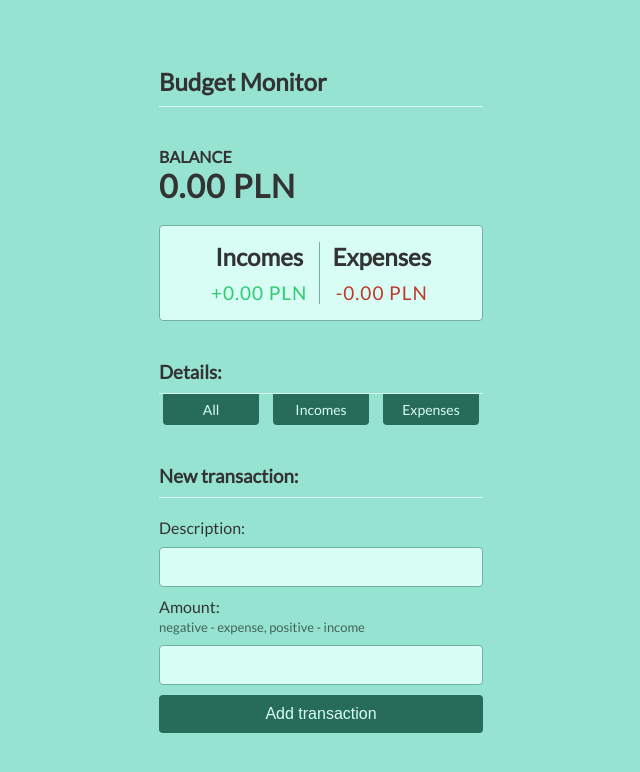
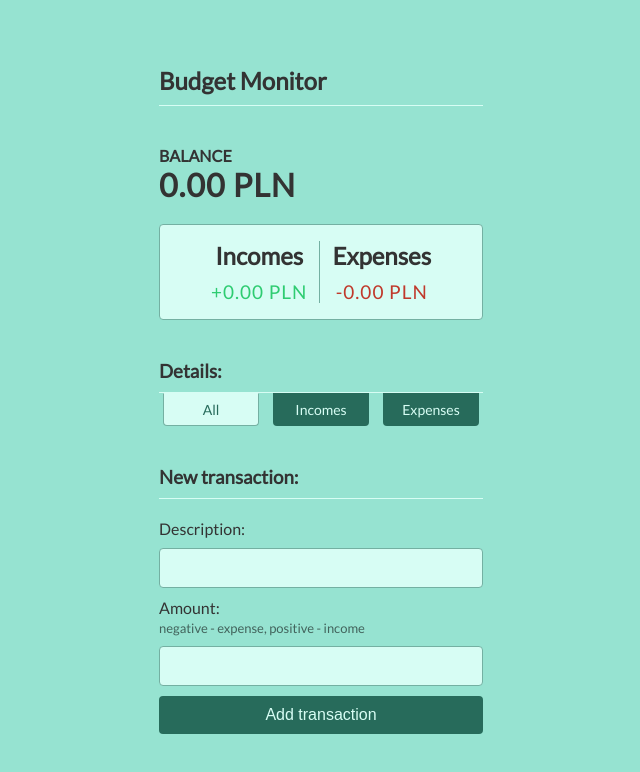
Before and after one commit to GhostOcelot/budget-monitor, a React (Create React App) app: page / in a window 1280 px wide. Shown: the top 772 px of the page, without its empty margins (319-959 px from the left). Built offline with nearby package versions, Linux system fonts and the light colour scheme.

Commit message:
active button styling added

```diff
--- a/src/App.js
+++ b/src/App.js
@@ -19,6 +19,8 @@ function App() {
 				<TransactionList
 					setShowIncomes={setShowIncomes}
 					setShowExpenses={setShowExpenses}
+					showIncomes={showIncomes}
+					showExpenses={showExpenses}
 				/>
 				<AddTransaction />
 			</div>
--- a/src/components/TransactionList.js
+++ b/src/components/TransactionList.js
@@ -2,7 +2,12 @@ import React, { useContext, useState, useEffect } from "react"
 import { GlobalContext } from "../context/GlobalState"
 import Transaction from "./Transaction"
 
-const TransactionList = ({ setShowIncomes, setShowExpenses }) => {
+const TransactionList = ({
+	setShowIncomes,
+	setShowExpenses,
+	showIncomes,
+	showExpenses
+}) => {
 	const { transactions } = useContext(GlobalContext)
 
 	const [filteredTransactions, setFilter] = useState(transactions)
@@ -39,13 +44,28 @@ const TransactionList = ({ setShowIncomes, setShowExpenses }) => {
 		<>
 			<h3 className="details">Details:</h3>
 			<div className="details-btn-container">
-				<button className="details-btn" onClick={filterAll}>
+				<button
+					className={`details-btn ${
+						showIncomes && showExpenses ? "active" : ""
+					}`}
+					onClick={filterAll}
+				>
 					all
 				</button>
-				<button className="details-btn" onClick={filterIncomes}>
+				<button
+					className={`details-btn ${
+						showIncomes && !showExpenses ? "active" : ""
+					}`}
+					onClick={filterIncomes}
+				>
 					incomes
 				</button>
-				<button className="details-btn" onClick={filterExpenses}>
+				<button
+					className={`details-btn ${
+						!showIncomes && showExpenses ? "active" : ""
+					}`}
+					onClick={filterExpenses}
+				>
 					expenses
 				</button>
 			</div>
--- a/src/index.css
+++ b/src/index.css
@@ -71,6 +71,14 @@ h4 {
 	color: #d7fdf4;
 	text-transform: capitalize;
 	font-size: 14px;
+	cursor: pointer;
+}
+
+.active {
+	background: #d7fdf4;
+	color: #276b5b;
+	border: 1px solid #74b0a2;
+	border-top: 1px solid #d7fdf4;
 }
 
 .inc-exp-container {
```
